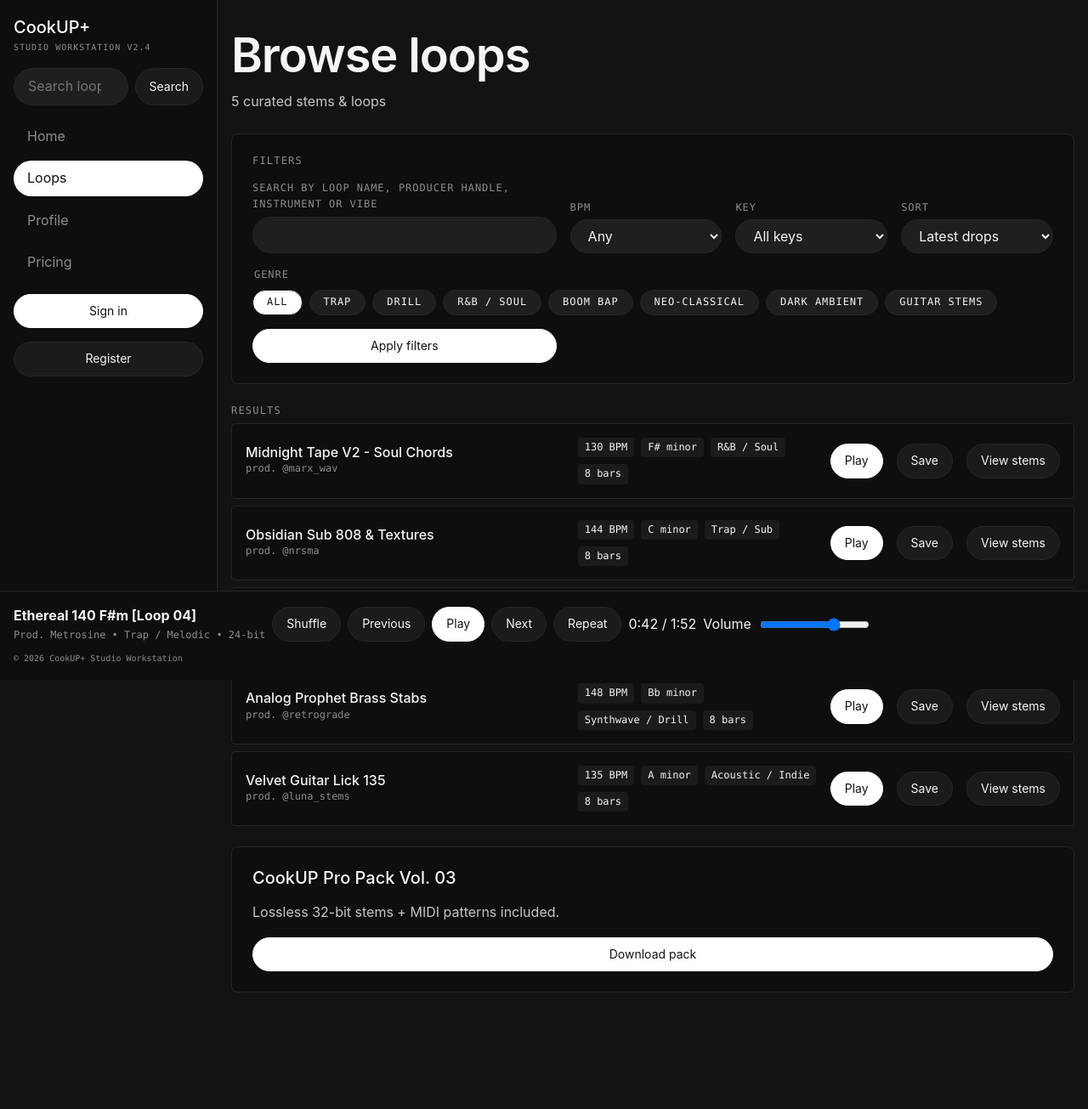
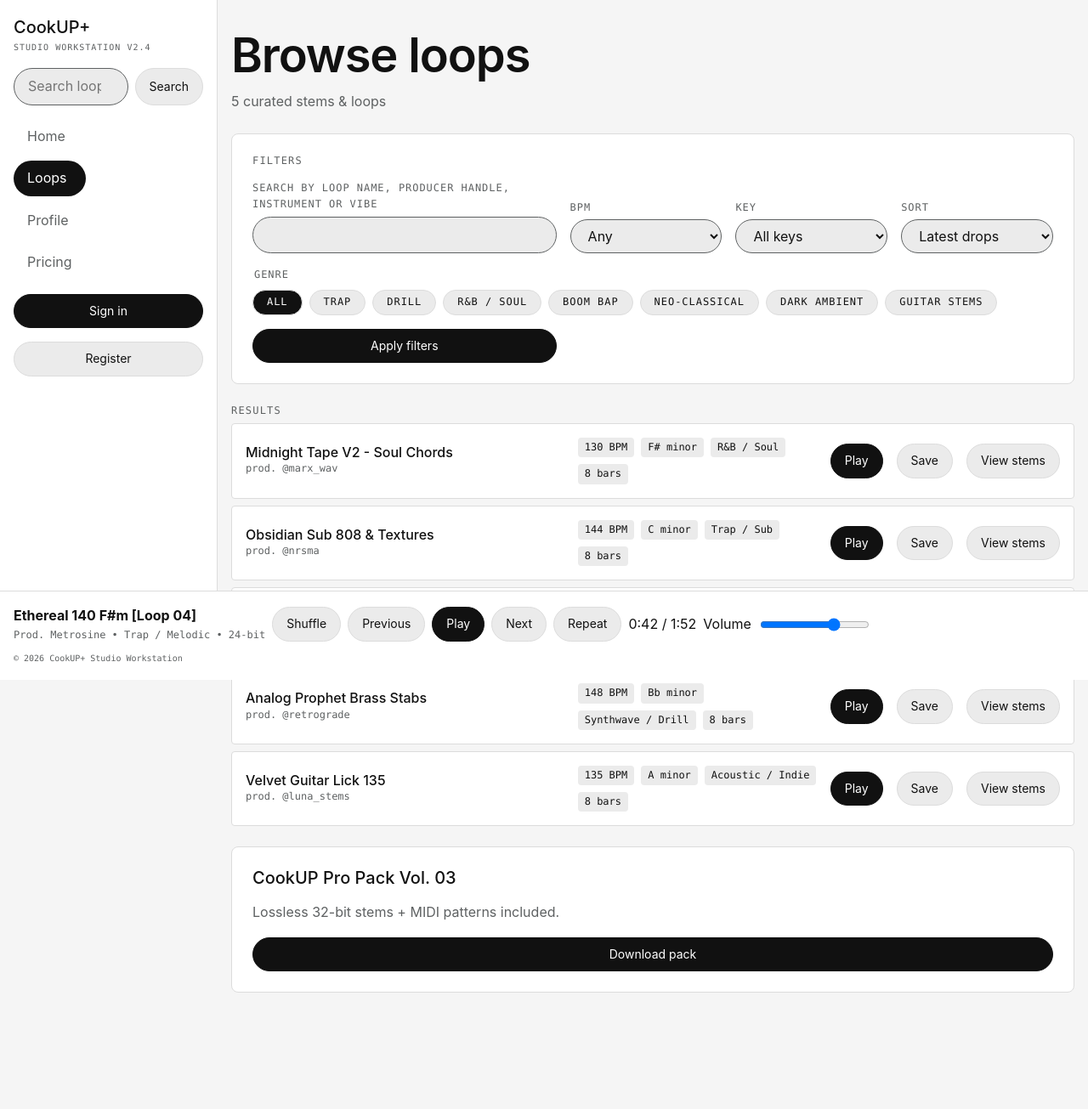
Before and after one commit to meneluero/CookUP, a PHP site: page /loops in a window 1280 px wide. Shown: the whole page at 85% size. Run offline with PHP 8.4, Linux system fonts and the light colour scheme.

Commit message:
style: add light and dark theme tokens and base form styles

```diff
--- a/public/css/style.css
+++ b/public/css/style.css
@@ -6,18 +6,24 @@
 
 /* ---------- 1. Zmienne CSS (tokeny projektu) ----------
    Wszystkie kolory, odstepy i zaokraglenia trzymamy tutaj,
-   a nizej juz tylko uzywamy var(). Nazwy sa od roli, nie od koloru. */
+   a nizej juz tylko uzywamy var(). Nazwy sa od roli, nie od koloru.
+   Motyw wybiera atrybut data-theme na <html>: :root to wariant jasny,
+   html[data-theme="dark"] to ciemny (wyglad z figmy).
+   Kontrast tekstu >= 4.5:1, ramek pol i fokusu >= 3:1 w obu motywach. */
 :root {
-  --color-brand: #ffffff;          /* glowne akcje - biale "pigulki" z figmy */
-  --color-on-brand: #111111;       /* tekst na bialym przycisku */
-  --color-text: #f5f5f5;
-  --color-text-soft: #c4c7c8;      /* opisy pod naglowkami */
-  --color-muted: #8a8d8e;
-  --color-surface: #0e0e0e;        /* sidebar, panele, wiersze petli */
-  --color-surface-raised: #1b1b1b; /* np. tagi i przyciski na karcie */
-  --color-field: #1f1f1f;          /* inputy, selecty i pigulki */
-  --color-background: #131313;     /* kolory wziete z figmy */
-  --color-border: #262626;
+  color-scheme: light;
+  --color-bg: #f5f5f5;
+  --color-surface: #ffffff;         /* sidebar, panele, wiersze petli */
+  --color-surface-muted: #ebebeb;   /* tagi, pola, przyciski drugorzedne */
+  --color-text: #111111;
+  --color-muted: #5e6162;           /* etykiety i opisy */
+  --color-primary: #111111;         /* glowne akcje - tu czarne "pigulki" */
+  --color-primary-hover: #333333;
+  --color-border: #dcdcdc;
+  --color-focus: rgb(17 17 17 / 75%);
+  --color-danger-bg: #fff1f2;
+  --color-danger-text: #be123c;
+  --shadow-soft: 0 18px 45px rgb(17 17 17 / 12%);
 
   --space-1: 0.5rem;
   --space-2: 1rem;
@@ -47,12 +69,16 @@
 }
 
 /* ---------- 5. Kolor, tekst i stany ---------- */
+html {
+  background: var(--color-bg);
+}
+
 body {
   margin: 0;
   font-family: var(--font-sans);
   line-height: 1.6;
   color: var(--color-text);
-  background: var(--color-background);
+  background: var(--color-bg);
 }
 
 h1,
@@ -81,7 +107,7 @@ h2 {
 }
 
 a {
-  color: var(--color-brand);
+  color: var(--color-primary);
   text-decoration-thickness: 0.12em;
   text-underline-offset: 0.2em;
 }
@@ -110,6 +136,17 @@ select:focus-visible {
 }
 
 /* ---------- Przyciski ---------- */
+/* bazowy wyglad zwyklego <button> bez klasy (np. na stronie logowania) */
+button {
+  border: 1px solid var(--color-primary);
+  background: var(--color-primary);
+  color: var(--color-surface);
+}
+
+button:hover {
+  background: var(--color-primary-hover);
+}
+
 .button {
   display: inline-flex;
   align-items: center;
@@ -121,36 +158,55 @@ select:focus-visible {
   font-size: var(--text-sm);
   color: var(--color-text);
   text-decoration: none;
-  background-color: var(--color-surface-raised);
+  background-color: var(--color-surface-muted);
   cursor: pointer;
 }
 
+/* tlo powtarzamy, bo inaczej nadpisalby je button:hover */
 .button:hover {
   border-color: var(--color-muted);
+  background-color: var(--color-surface-muted);
 }
 
-/* biala wersja - glowna akcja na ekranie */
+/* wypelniona wersja - glowna akcja na ekranie */
 .button--primary {
-  color: var(--color-on-brand);
-  background-color: var(--color-brand);
-  border-color: var(--color-brand);
+  color: var(--color-surface);
+  background-color: var(--color-primary);
+  border-color: var(--color-primary);
 }
 
-/* na bialym przycisku zmiana ramki nie bylaby widac, wiec lekko go przyciemniamy */
+/* na wypelnionym przycisku zmiana ramki nie bylaby widac, wiec zmieniamy tlo */
 .button--primary:hover {
-  background-color: color-mix(in srgb, var(--color-brand) 85%, black);
+  background-color: var(--color-primary-hover);
 }
 
-/* ---------- Pola formularza ---------- */
-input[type="search"],
+/* ---------- Pola formularza ----------
+   checkbox, radio i suwak glosnosci zostaja natywne (ustawia je color-scheme).
+   Ramka w kolorze --color-muted, zeby pole bylo widoczne (kontrast >= 3:1). */
+input:not([type="checkbox"], [type="radio"], [type="range"]),
+textarea,
 select {
   width: 100%;
   padding: var(--space-1) var(--space-2);
-  border: 1px solid var(--color-border);
-  border-radius: var(--radius-pill);
+  border: 1px solid var(--color-muted);
+  border-radius: var(--radius);
   font: inherit;
   color: var(--color-text);
-  background-color: var(--color-field);
+  background: var(--color-surface);
+}
+
+input:focus,
+textarea:focus,
+select:focus {
+  border-color: var(--color-primary);
+  outline: 3px solid var(--color-focus);
+}
+
+/* wyszukiwarka i filtry jako "pigulki" jak w figmie */
+input[type="search"],
+select {
+  border-radius: var(--radius-pill);
+  background-color: var(--color-surface-muted);
 }
 
 /* ---------- Naglowek (na telefonie u gory, na desktopie sidebar) ---------- */
@@ -192,6 +248,14 @@ select {
   width: 100%;
 }
 
+/* lista linkow i przelacznik motywu w jednym rzedzie */
+.main-nav {
+  display: flex;
+  flex-wrap: wrap;
+  align-items: center;
+  gap: var(--space-1);
+}
+
 .main-nav ul {
   display: flex;
   flex-wrap: wrap;
@@ -211,13 +275,49 @@ select {
 
 .main-nav a:hover {
   color: var(--color-text);
-  background-color: var(--color-surface-raised);
+  background-color: var(--color-surface-muted);
 }
 
 /* aktywna zakladka - wybieramy ja po atrybucie aria-current */
 .main-nav a[aria-current="page"] {
-  color: var(--color-on-brand);
-  background-color: var(--color-brand);
+  color: var(--color-surface);
+  background-color: var(--color-primary);
+}
+
+/* ---------- Przelacznik motywu ----------
+   Ikona pokazuje akcje: ksiezyc wlacza ciemny, slonce jasny.
+   Ktora ikona jest widoczna, wynika tylko z data-theme, wiec JS jej nie podmienia. */
+.theme-toggle {
+  display: inline-flex;
+  width: 44px;
+  height: 44px;
+  margin: 0;
+  padding: 0;
+  align-items: center;
+  justify-content: center;
+  border: 1px solid var(--color-border);
+  border-radius: 50%;
+  background: var(--color-surface);
+  color: var(--color-text);
+  cursor: pointer;
+}
+
+.theme-toggle:hover {
+  background: var(--color-surface-muted);
+}
+
+.theme-toggle:focus-visible {
+  outline: 3px solid var(--color-focus);
+  outline-offset: 3px;
+}
+
+.theme-toggle .icon-sun,
+html[data-theme="dark"] .theme-toggle .icon-moon {
+  display: none;
+}
+
+html[data-theme="dark"] .theme-toggle .icon-sun {
+  display: block;
 }
 
 /* ---------- Glowna zawartosc ---------- */
@@ -232,7 +332,7 @@ select {
 
 .page-intro p {
   margin: var(--space-1) 0 0;
-  color: var(--color-text-soft);
+  color: var(--color-muted);
 }
 
 /* wspolny wyglad paneli (filtry, promo) */
@@ -292,7 +392,7 @@ select {
   font-size: var(--text-xs);
   letter-spacing: 0.08em;
   text-transform: uppercase;
-  background-color: var(--color-field);
+  background-color: var(--color-surface-muted);
   cursor: pointer;
 }
 
@@ -378,7 +478,7 @@ select {
   border-radius: var(--radius-sm);
   font-family: var(--font-mono);
   font-size: var(--text-xs);
-  background-color: var(--color-surface-raised);
+  background-color: var(--color-surface-muted);
 }
 
 .actions {
@@ -400,7 +500,7 @@ select {
 
 .promo p {
   margin: 0;
-  color: var(--color-text-soft);
+  color: var(--color-muted);
 }
 
 /* ---------- Odtwarzacz na dole ----------
@@ -496,6 +596,11 @@ select {
     order: 0;
   }
 
+  .main-nav {
+    flex-direction: column;
+    align-items: flex-start;
+  }
+
   .main-nav ul {
     flex-direction: column;
   }
```
Also changed, not shown: other parts of public/css/style.css (+22 -6 lines).
